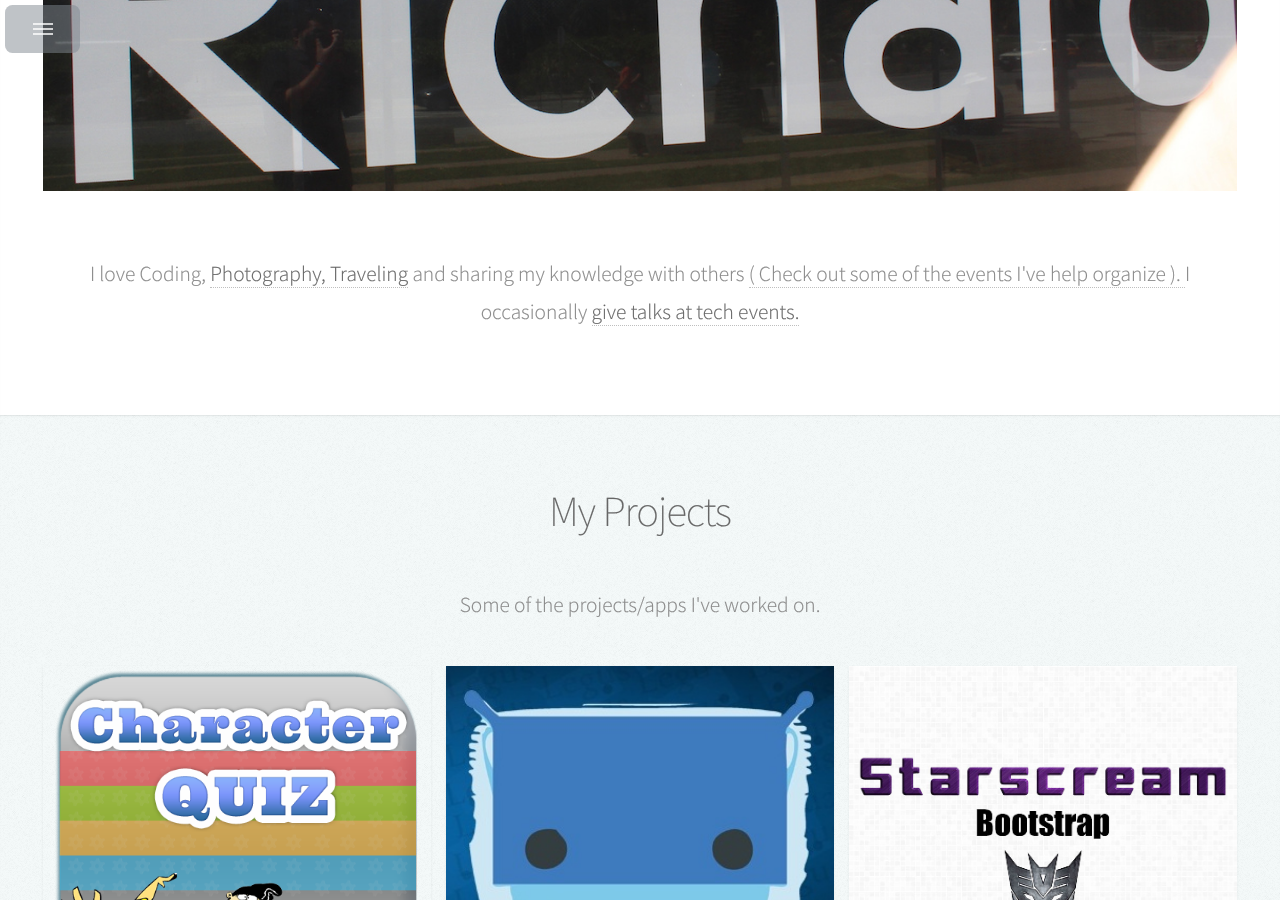
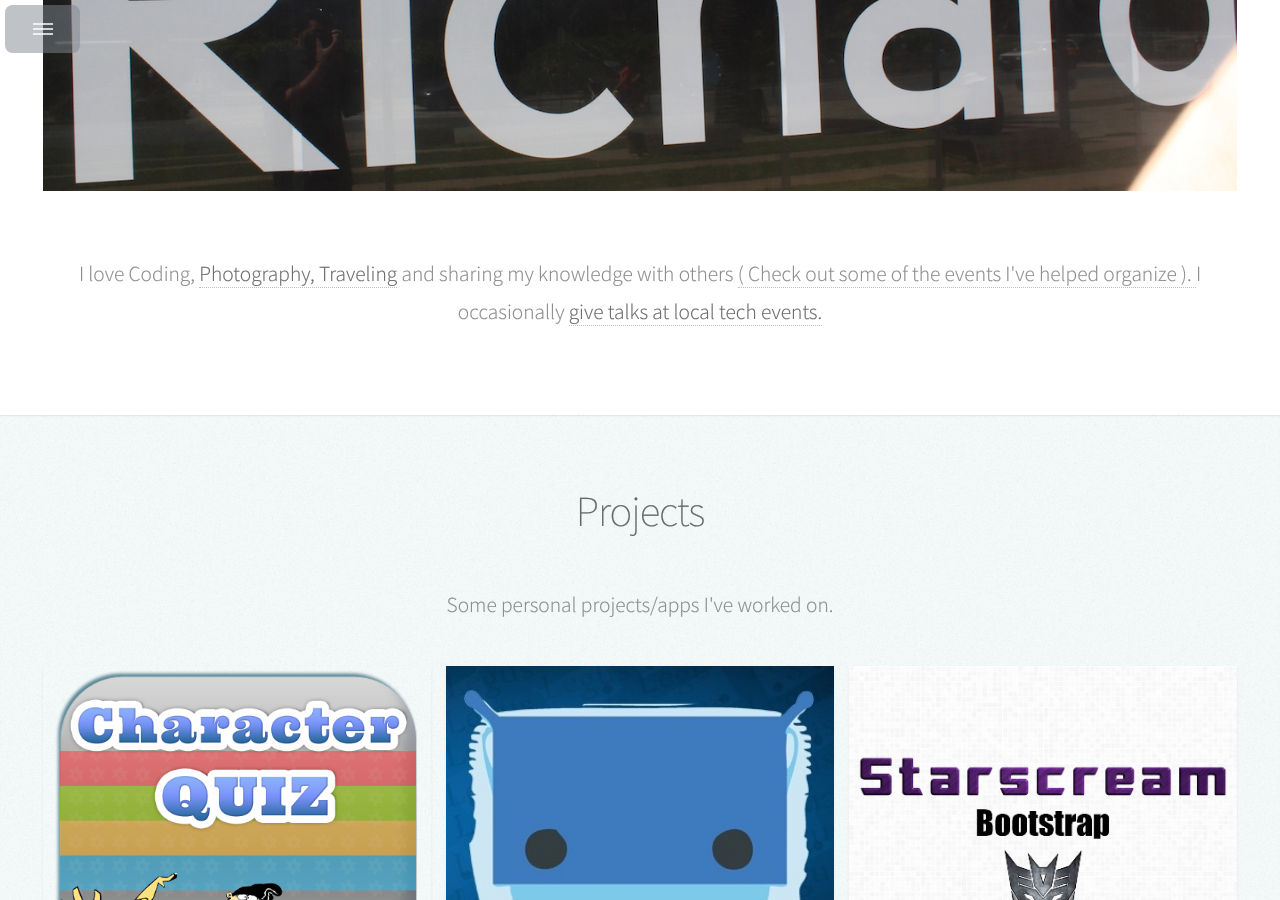
Before and after one commit to rsiwady29/rsiwady29.github.io, a Jekyll site: the page index.html, which Jekyll copies as it is, in a window 1280 px wide and 900 px high, scrolled down 283 px. Built offline with Jekyll 4.4.1, drawn with Linux system fonts in a browser that asks for light colours; some of the changed text lies outside the part shown.

Commit message:
Update index.html

```diff
--- a/index.html
+++ b/index.html
@@ -4,7 +4,7 @@
 		<title>Richard Siwady</title>
 		<meta http-equiv="content-type" content="text/html; charset=utf-8" />
 		<meta property="og:image" content="images/cover_image.jpg"/>
-		<meta name="description" content="This is my website. I'm a talented full stack developer. I love coding, sharing my knowledge with others and frequently organizing tech events." />
+		<meta name="description" content="This is my website. I'm a full stack developer. I love coding, sharing my knowledge with others and frequently organizing tech events." />
 		<meta name="keywords" content="" />
 		<link rel="shortcut icon" href="favicon.ico" />
 		<link href="http://fonts.googleapis.com/css?family=Source+Sans+Pro:200,300,400,600" rel="stylesheet" type="text/css" />
@@ -50,8 +50,8 @@
 						<nav id="nav">
 							<ul>
                                 				<li><a href="#about" id="about-link" class="skel-panels-ignoreHref"><span class="fa fa-user">About Me</span></a></li>
-                                				<li><a href="#portfolio" id="portfolio-link" class="skel-panels-ignoreHref"><span class="fa fa-th">My Work</span></a></li>
-								<li><a href="#my-events" id="my-events-link" class="skel-panels-ignoreHref"><span class="fa fa-calendar-o">My Events</span></a></li>
+                                				<li><a href="#portfolio" id="portfolio-link" class="skel-panels-ignoreHref"><span class="fa fa-th">Projects</span></a></li>
+								<li><a href="#my-events" id="my-events-link" class="skel-panels-ignoreHref"><span class="fa fa-calendar-o">Events</span></a></li>
                             				</ul>
 						</nav>
 
@@ -91,11 +91,11 @@
                             </strong>
                             and sharing my knowledge with others
                             <a href="#my-events">
-                                ( Check out some of the events I've help organize ).
+                                ( Check out some of the events I've helped organize ).
                             </a>
                             I occasionally
 		            <strong>
-                                <a href="https://www.flickr.com/photos/richardsiwady/albums/72157650865313206"> give talks at tech events.</a>
+                                <a href="https://www.flickr.com/photos/richardsiwady/albums/72157650865313206"> give talks at local tech events.</a>
                             </strong>
                         </p>
 
@@ -107,10 +107,10 @@
 						<div class="container">
 
 							<header>
-								<h2>My Projects</h2>
+								<h2>Projects</h2>
 							</header>
 
-							<p>Some of the projects/apps I've worked on.</p>
+							<p>Some personal projects/apps I've worked on.</p>
 
 							<div class="row">
 								<div class="4u">
@@ -165,10 +165,10 @@
 						<div class="container">
 
 							<header>
-								<h2>My Events</h2>
+								<h2>Events</h2>
 							</header>
 
-							<p>These are the events I've help organize. All of them were in <strong> San Pedro Sula, Honduras.</strong></p>
+							<p>These are some of the events I've helped organize. Most of them in <strong> San Pedro Sula, Honduras.</strong></p>
 
 							<div class="row">
 								<div class="4u">
```
